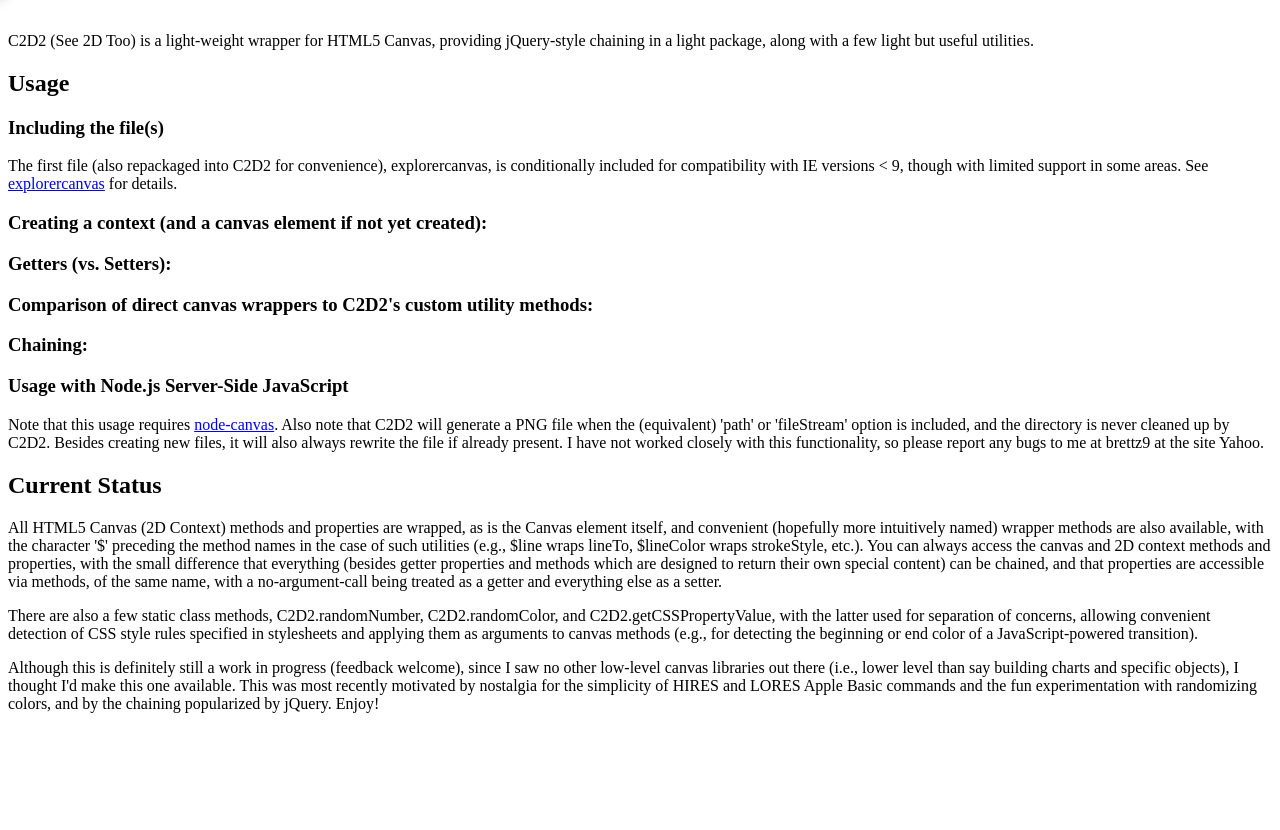
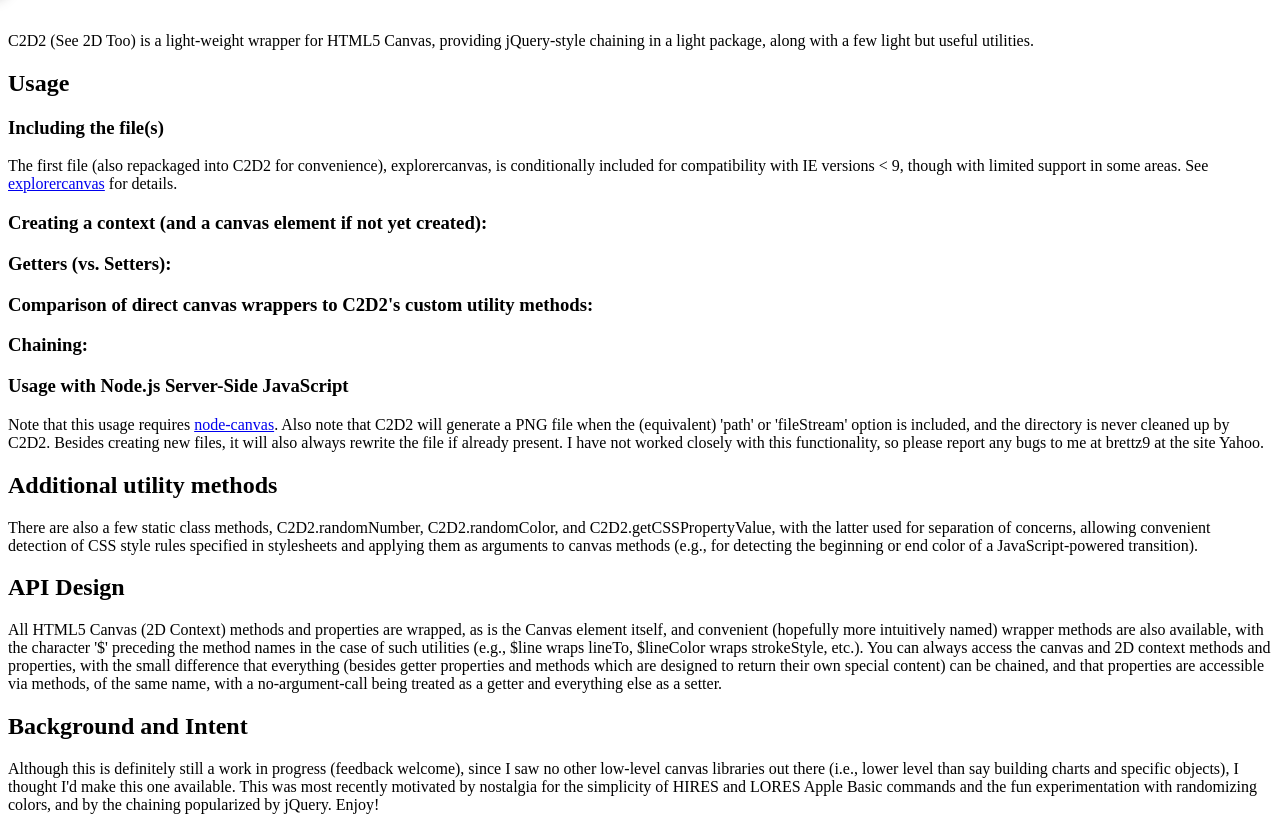
Before and after one commit to brettz9/C2D2, a plain HTML site: page index.html in a window 1280 px wide. Shown: the part 144-974 px from the top of the page. Before the commit the page ends 873 px from the top, so only its background shows below. Drawn offline with Linux system fonts and the light colour scheme.

Commit message:
Organization

```diff
--- a/index.html
+++ b/index.html
@@ -70,11 +70,15 @@
 <p>Note that this usage requires <a href="https://github.com/LearnBoost/node-canvas">node-canvas</a>. Also note that C2D2 will generate a PNG file when the (equivalent) 'path' or 'fileStream' option is included, and the directory is never cleaned up by C2D2. Besides creating new files, it will also always rewrite the file if already present. I have not worked closely with this functionality, so please report any bugs to me at brettz9 at the site Yahoo.</p>
 <script src="https://gist.github.com/897072.js?file=C2D2-node-canvas.js"></script>
 
-<h2>Current Status</h2>
+<h2>Additional utility methods</h2>
+
+<p>There are also a few static class methods, C2D2.randomNumber, C2D2.randomColor, and C2D2.getCSSPropertyValue, with the latter used for separation of concerns, allowing convenient detection of CSS style rules specified in stylesheets and applying them as arguments to canvas methods (e.g., for detecting the beginning or end color of a JavaScript-powered transition).</p>
+
+<h2>API Design</h2>
 
 <p>All HTML5 Canvas (2D Context) methods and properties are wrapped, as is the Canvas element itself, and convenient (hopefully more intuitively named) wrapper methods are also available, with the character '$' preceding the method names in the case of such utilities (e.g., $line wraps lineTo, $lineColor wraps strokeStyle, etc.). You can always access the canvas and 2D context methods and properties, with the small difference that everything (besides getter properties and methods which are designed to return their own special content) can be chained, and that properties are accessible via methods, of the same name, with a no-argument-call being treated as a getter and everything else as a setter.</p>
 
-<p>There are also a few static class methods, C2D2.randomNumber, C2D2.randomColor, and C2D2.getCSSPropertyValue, with the latter used for separation of concerns, allowing convenient detection of CSS style rules specified in stylesheets and applying them as arguments to canvas methods (e.g., for detecting the beginning or end color of a JavaScript-powered transition).</p>
+<h2>Background and Intent</h2>
 
 <p>Although this is definitely still a work in progress (feedback welcome), since I saw no other low-level canvas libraries out there (i.e., lower level than say building charts and specific objects), I thought I'd make this one available. This was most recently motivated by nostalgia for the simplicity of HIRES and LORES Apple Basic commands and the fun experimentation with randomizing colors, and by the chaining popularized by jQuery. Enjoy!</p>
 
```
